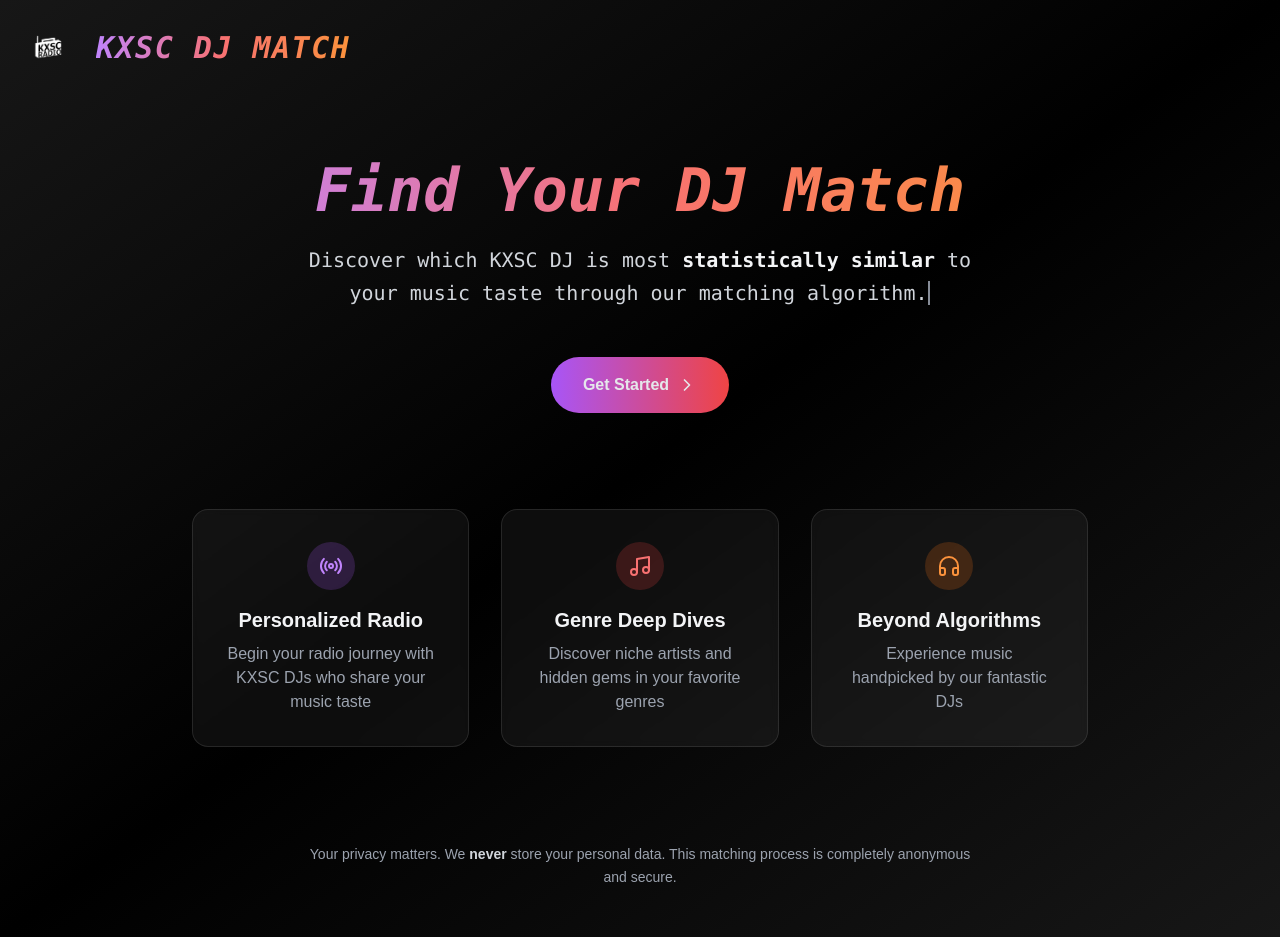
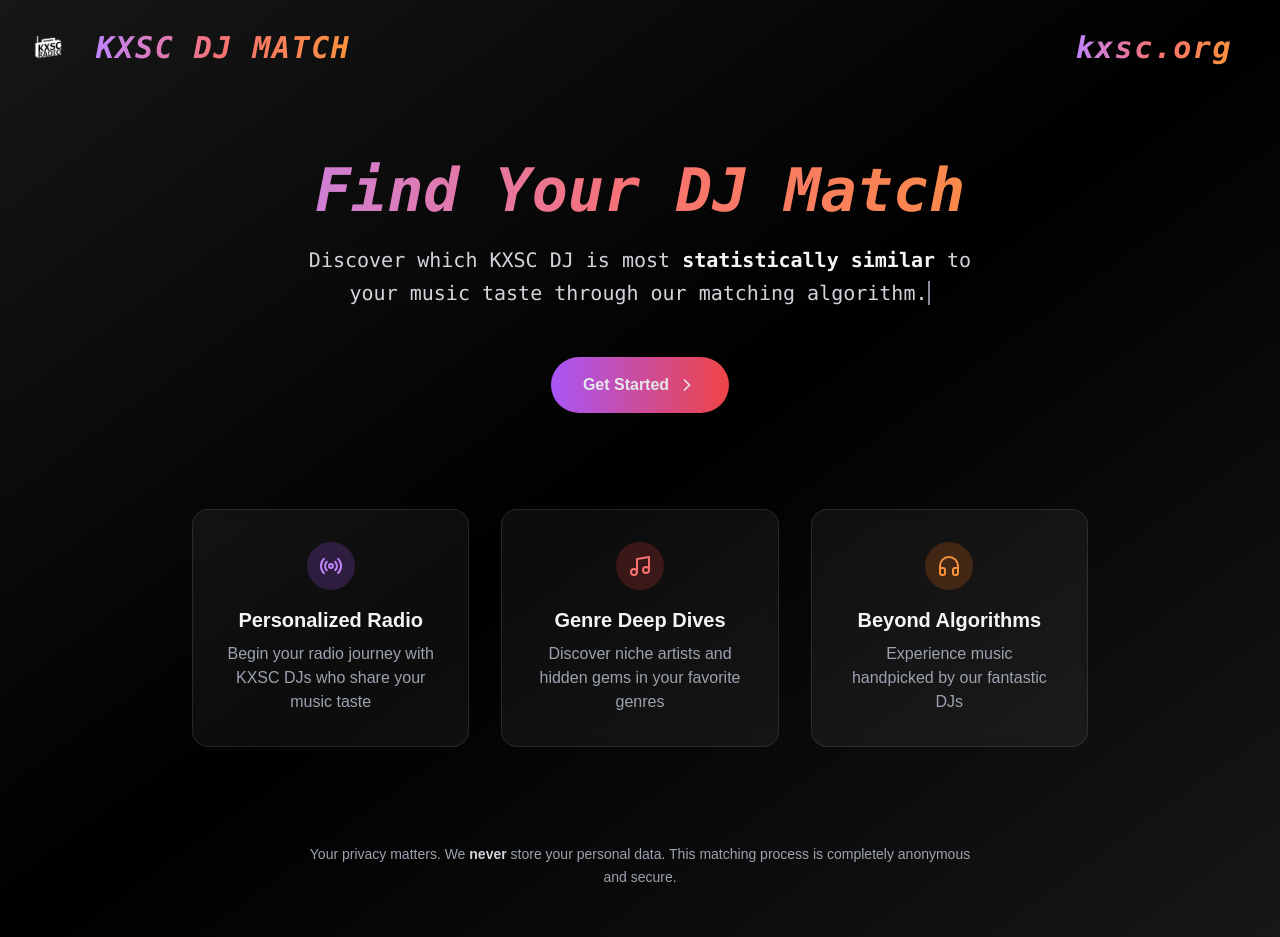
Before and after one commit to lee-64/kxsc_dj_match, a Next.js app in the folder frontend/: page / in a window 1280 px wide. Built offline with nearby package versions, Linux system fonts and the light colour scheme.

Commit message:
kxsc.org in header

```diff
--- a/frontend/src/app/layout.js
+++ b/frontend/src/app/layout.js
@@ -20,25 +20,30 @@ export const metadata = {
 export default function RootLayout({ children }) {
   return (
     <html lang="en">
-      <body
-        className={`${geistSans.variable} ${geistMono.variable} antialiased`}
-      >
+      <body className={`${geistSans.variable} ${geistMono.variable} antialiased`}>
         <div className="min-h-screen bg-gradient-to-br from-neutral-900 via-black to-neutral-900 text-white">
           {/* Logo and Header */}
           <div className="absolute top-0 left-0 right-0 p-4">
+            <div className="flex items-center justify-between mr-8">
               <div className="flex items-center gap-4">
                 <img
                   src="/kxsc_temp_logo.png"
                   alt="Header logo"
                   className="w-16 h-16 object-contain"
                 />
-              <Link href="/" className="underline underline-offset-2 font-mono text-3xl tracking-wider italic font-bold bg-gradient-to-r from-purple-400 via-red-400 to-orange-400 bg-clip-text text-transparent cursor-pointer">
+                <Link href="/"
+                  className="underline underline-offset-2 font-mono text-3xl tracking-wider italic font-bold bg-gradient-to-r from-purple-400 via-red-400 to-orange-400 bg-clip-text text-transparent cursor-pointer">
                   KXSC DJ MATCH
+                </Link>
+              </div>
+              <Link href="https://kxsc.org"
+                className="underline underline-offset-2 font-mono text-3xl tracking-wider italic font-bold bg-gradient-to-r from-purple-400 via-red-400 to-orange-400 bg-clip-text text-transparent cursor-pointer">
+                kxsc.org
               </Link>
             </div>
           </div>
 
-          {/* Main Content - Add padding-top to prevent content from hiding behind fixed header */}
+          {/* Main Content */}
           <div className="container mx-auto px-4 py-12 pt-32">
             <main>
               {children}
@@ -47,5 +52,5 @@ export default function RootLayout({ children }) {
         </div>
       </body>
     </html>
-  );
+  )
 }
```
Lines whose indentation alone changed are shown as unchanged.
